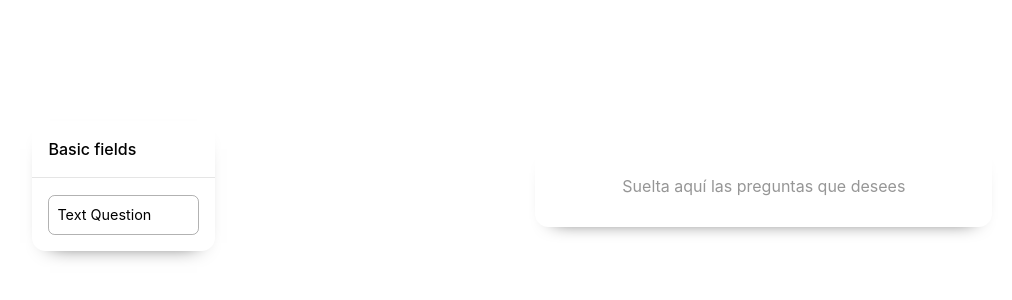
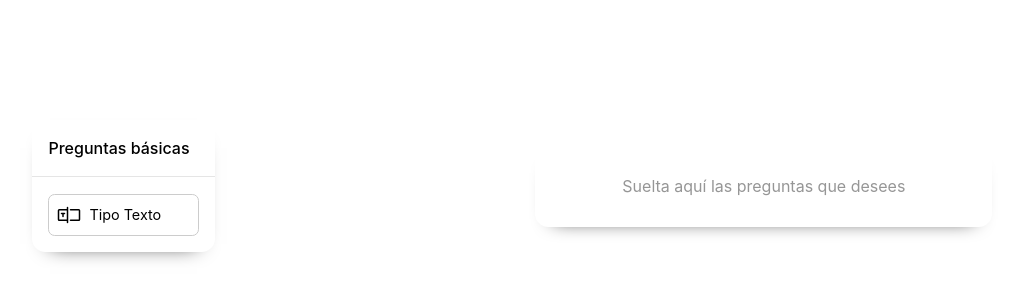
Before and after one commit to JoseFelix007/my-form-builder, a React (Vite) app: page / in a window 1280 px wide. Shown: the part 214-514 px from the top of the page, without its empty margins (59-1071 px from the left). Built offline with nearby package versions, Linux system fonts and the light colour scheme.

Commit message:
[style] Update FormBuilderQuestions

```diff
--- a/src/components/FormBuilder/FormBuilderQuestion/FormBuilderQuestionType/BaseQuestion.jsx
+++ b/src/components/FormBuilder/FormBuilderQuestion/FormBuilderQuestionType/BaseQuestion.jsx
@@ -1,6 +1,6 @@
 import './BaseQuestion.scss';
 
-const BaseQuestion = ({ children, type }) => {
+const BaseQuestion = ({ children, type, Icon = null }) => {
   const onDragQuestion = (ev) => {
     console.log("drag");
     ev.dataTransfer.setData("type", type);
@@ -9,7 +9,8 @@ const BaseQuestion = ({ children, type }) => {
   return (
     <>
       <div id='question-1' className="c-question" draggable onDragStart={onDragQuestion} data-type={type}>
-        { children ? children : 'Basic Field' }
+        <span className='c-question--icon'>{ Icon ? <Icon  size={'1.5rem'} /> : '' }</span>
+        { children ? children : '' }
       </div>
     </>
   );
--- a/src/components/FormBuilder/FormBuilderQuestion/FormBuilderQuestionType/BaseQuestion.scss
+++ b/src/components/FormBuilder/FormBuilderQuestion/FormBuilderQuestionType/BaseQuestion.scss
@@ -1,6 +1,18 @@
 .c-question {
-  border: 1pt solid rgba(0, 0, 0, 0.3);
+  cursor: grab;
+  border: 1pt solid #ccc;
   border-radius: 5pt;
   padding: 0.5rem;
   font-size: 0.9rem;
+
+  display: flex;
+  flex-direction: row;
+  align-items: center;
+
+  &--icon {
+    display: flex;
+    flex-direction: row;
+    align-items: center;
+    margin-right: 0.5rem;
+  }
 }
--- a/src/components/FormBuilder/FormBuilderQuestion/FormBuilderQuestionType/TextQuestion.jsx
+++ b/src/components/FormBuilder/FormBuilderQuestion/FormBuilderQuestionType/TextQuestion.jsx
@@ -1,9 +1,10 @@
+import { PiTextbox } from "react-icons/pi";
 import BaseQuestion from "./BaseQuestion";
 
 const TextQuestion = () => {
   return (
-    <BaseQuestion type="text">
-      Text Question
+    <BaseQuestion type="text" Icon={PiTextbox}>
+      <span>Tipo Texto</span>
     </BaseQuestion>
   );
 };
--- a/src/components/FormBuilder/index.jsx
+++ b/src/components/FormBuilder/index.jsx
@@ -4,7 +4,7 @@ import { TextQuestion } from "./FormBuilderQuestion/FormBuilderQuestionType";
 const FormBuilder = () => {
   return (
     <>
-      <Card title="Basic fields">
+      <Card title="Preguntas básicas">
         <TextQuestion />
       </Card>
     </>
```
